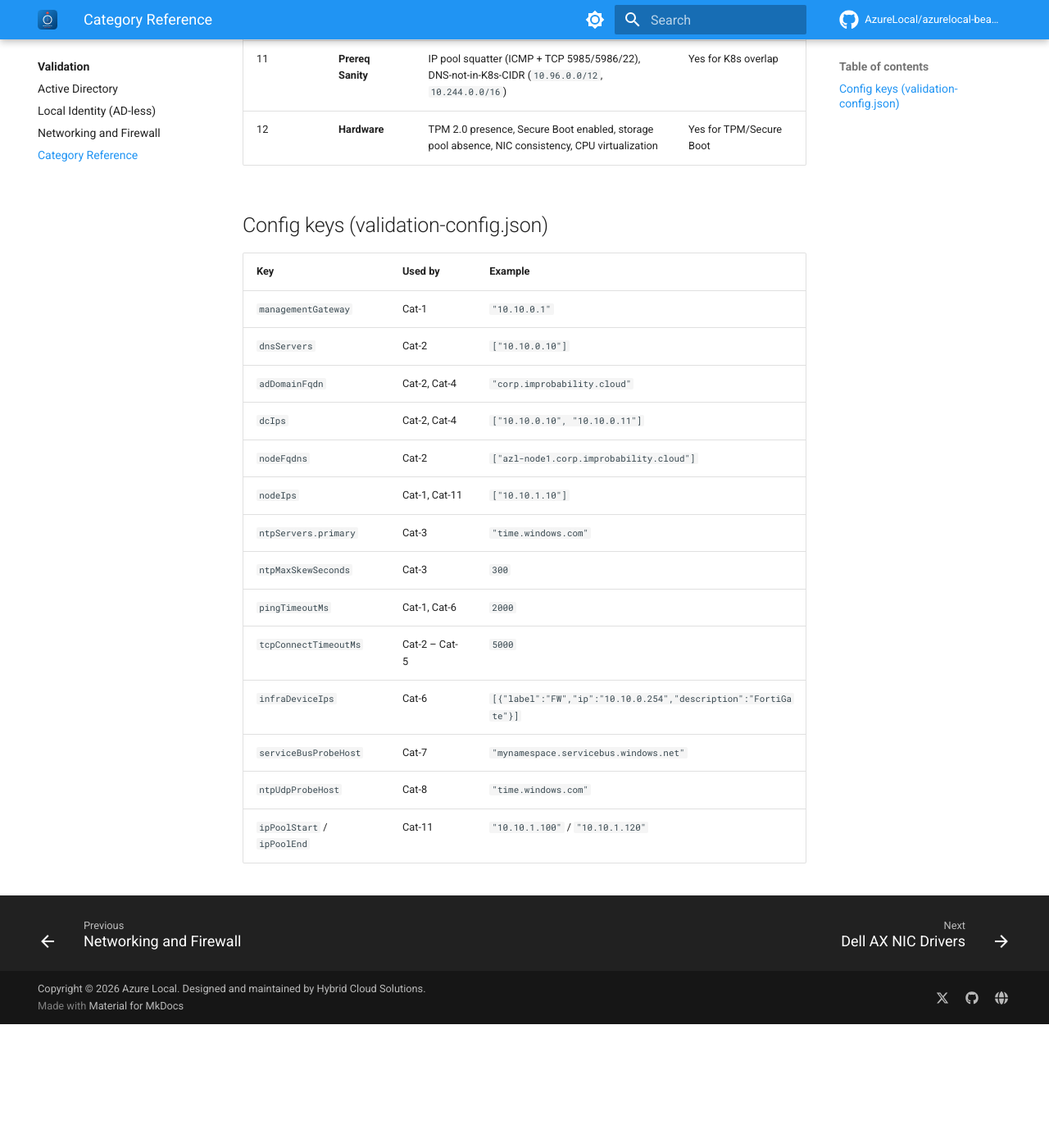
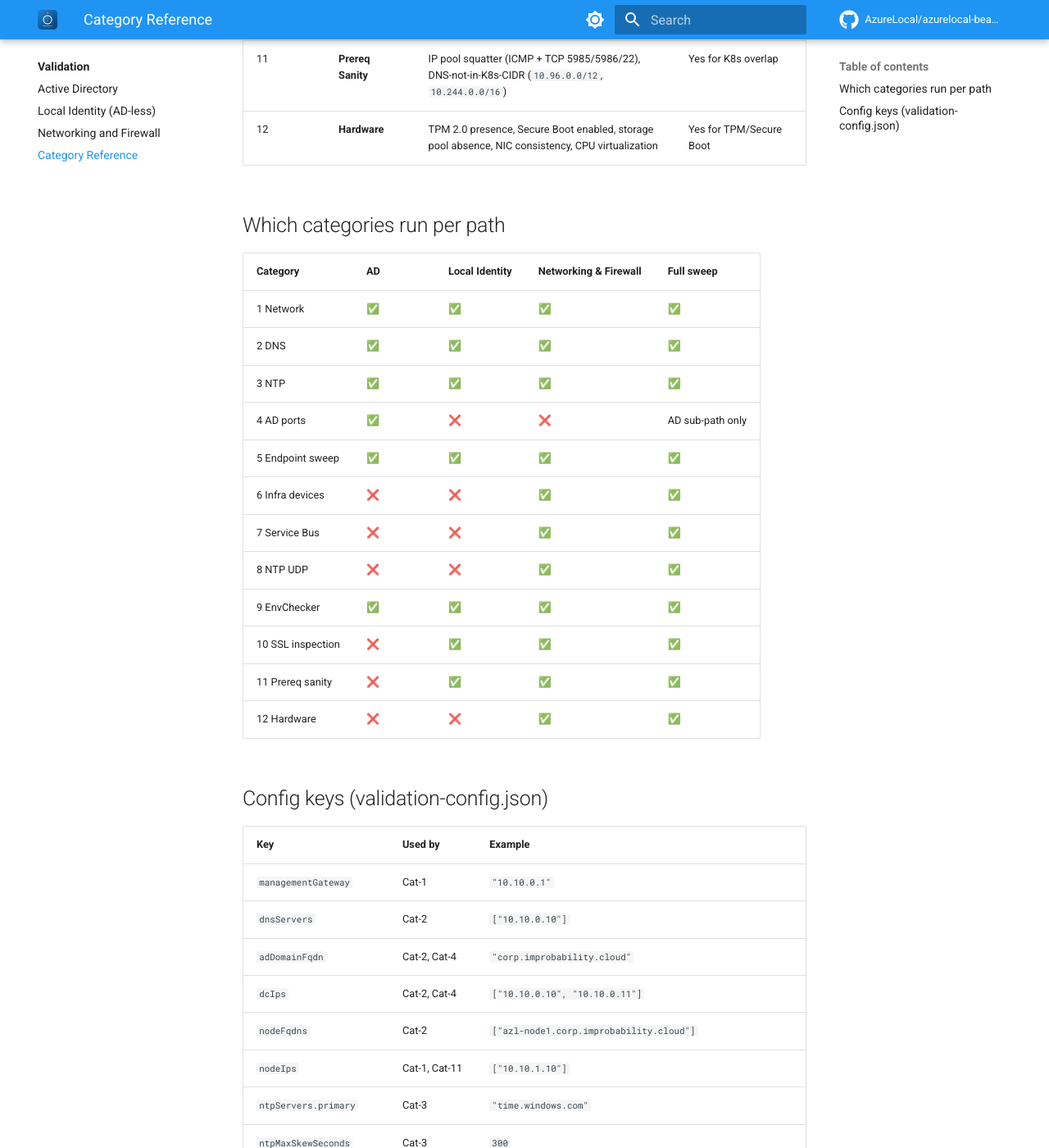
Before and after one commit to AzureLocal/azurelocal-beacon, an MkDocs documentation site: the page built from docs/validation/category-reference.md, in a window 1280 px wide and 1400 px high, scrolled down 946 px. Shown: the whole window at 82% size. Built offline with MkDocs 1.6.1 and Material for MkDocs 9.7.7, drawn with Linux system fonts in a browser that asks for light colours; comment, search, counter and statistics services are not loaded; before the commit the page ends 2195 px from its top, so only the background shows below that.

Commit message:
docs(validation): add per-path category matrix; fix SSL/squatter not in AD path
Co-Authored-By: Claude Opus 4.8 <noreply@anthropic.com>
Claude-Session: https://claude.ai/code/session_013AZySkzowyq4Ne2hrSRRAL

```diff
--- a/docs/validation/category-reference.md
+++ b/docs/validation/category-reference.md
@@ -17,6 +17,23 @@ Detailed reference for all 12 validation categories in `Start-AzlValidation.ps1`
 | 11 | **Prereq Sanity** | IP pool squatter (ICMP + TCP 5985/5986/22), DNS-not-in-K8s-CIDR (`10.96.0.0/12`, `10.244.0.0/16`) | Yes for K8s overlap |
 | 12 | **Hardware** | TPM 2.0 presence, Secure Boot enabled, storage pool absence, NIC consistency, CPU virtualization | Yes for TPM/Secure Boot |
 
+## Which categories run per path
+
+| Category | AD | Local Identity | Networking & Firewall | Full sweep |
+|---|---|---|---|---|
+| 1 Network | ✅ | ✅ | ✅ | ✅ |
+| 2 DNS | ✅ | ✅ | ✅ | ✅ |
+| 3 NTP | ✅ | ✅ | ✅ | ✅ |
+| 4 AD ports | ✅ | ❌ | ❌ | AD sub-path only |
+| 5 Endpoint sweep | ✅ | ✅ | ✅ | ✅ |
+| 6 Infra devices | ❌ | ❌ | ✅ | ✅ |
+| 7 Service Bus | ❌ | ❌ | ✅ | ✅ |
+| 8 NTP UDP | ❌ | ❌ | ✅ | ✅ |
+| 9 EnvChecker | ✅ | ✅ | ✅ | ✅ |
+| 10 SSL inspection | ❌ | ✅ | ✅ | ✅ |
+| 11 Prereq sanity | ❌ | ✅ | ✅ | ✅ |
+| 12 Hardware | ❌ | ❌ | ✅ | ✅ |
+
 ## Config keys (validation-config.json)
 
 | Key | Used by | Example |
```
